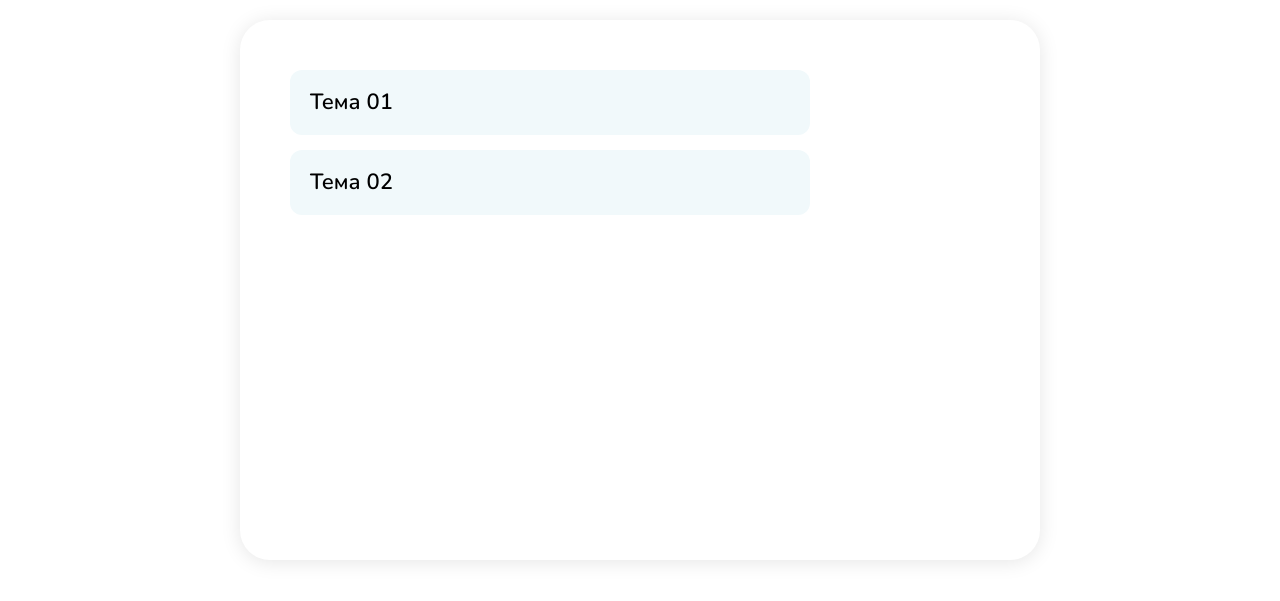
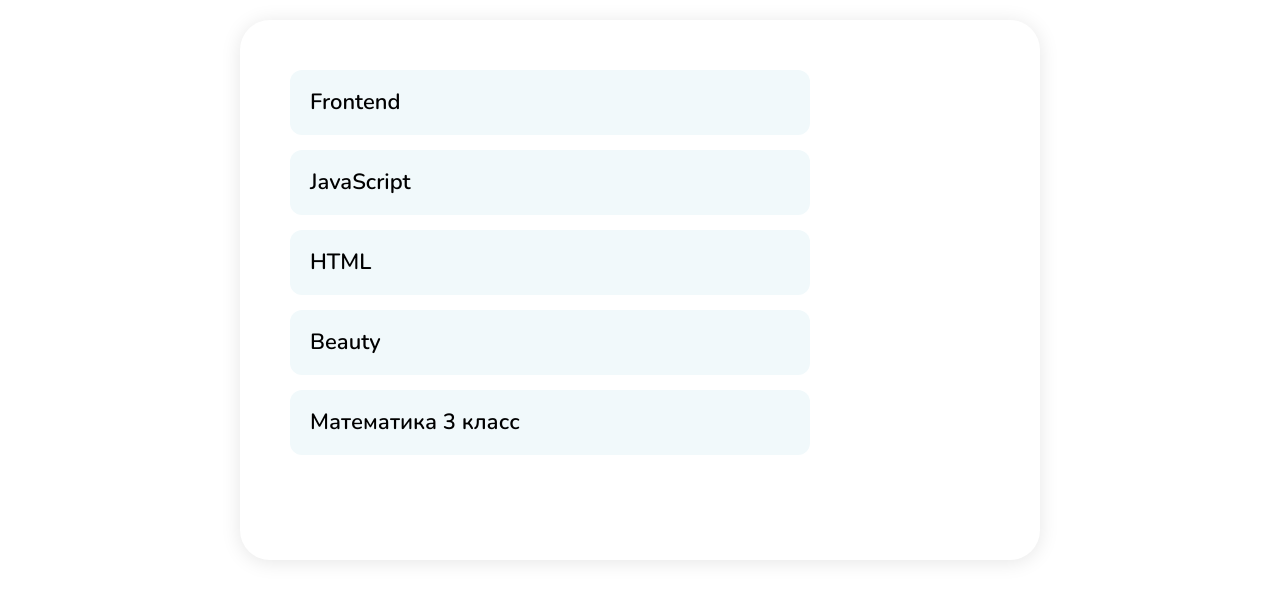
Before and after one commit to SoullessSoldier/meschool-html_quiz, a plain HTML site: page index.html in a window 1280 px wide. Shown: the part 233-834 px from the top of the page. Drawn offline with Linux system fonts and the light colour scheme.

Commit message:
add Day4 final

```diff
--- /dev/null
+++ b/db/quiz_db.json
@@ -0,0 +1,339 @@
+[
+  {
+    "id": "622",
+    "theme": "Frontend",
+    "result": [
+      [30, "есть зададтки, нужно развивать"],
+      [60, "очень хорошо, но есть пробелы"],
+      [90, "отличный результат"]
+    ],
+    "list": [
+      {
+        "type": "radio",
+        "question": "Расшифруйте аббревиатуру HTML",
+        "answers": ["HyperText Markup Language", "HeadingText Markup Language", "HyperText Mode Language", "HeadingText Markup Language"]
+      },
+      {
+        "type": "radio",
+        "question": "Какой тег используется для создания ссылки",
+        "answers": ["<a>", "<link>", "<p>", "<button>"]
+      },
+      {
+        "type": "radio",
+        "question": "Где должен быть тег title?",
+        "answers": ["head", "main", "body", "footer"],
+        "correct": 1
+      },
+      {
+        "type": "radio",
+        "question": "Какая из предложенных ссылок является абсолютной?",
+        "answers": ["http://www.site.com/page.html", "/page.html", "./page.html", "page.html"]
+      },
+      {
+        "type": "radio",
+        "question": "Тег для вывода изображений",
+        "answers": ["img", "image", "picture", "figure"]
+      },
+      {
+        "type": "radio",
+        "question": "Можно ли строчные элементы вкладывать в блочные?",
+        "answers": ["да, можно", "нет, это не семантичная верстка", "можно, только осторожно", "нет, это не валидно"]
+      },
+      {
+        "type": "radio",
+        "question": "Сколько атрибутов id может быть на странице",
+        "answers": ["Один", "Два", "Сколько угодно", "Не одного, нет такого атрибута"]
+      },
+      {
+        "type": "checkbox",
+        "question": "Какие теги используются для списков",
+        "answers": ["dl", "ol", "ul", "rl"],
+        "correct": 3
+      },
+      {
+        "type": "radio",
+        "question": "Как сделать элемент flex-контейнером?",
+        "answers": ["display: flex", "<flex>", "class=\"flex\"", "flex: 1"]
+      },
+      {
+        "type": "checkbox",
+        "question": "Выберите значения свойства justify-content",
+        "answers": ["space-around", "space-between", "space-evenly", "space-revert"],
+        "correct": 3
+      },
+      {
+        "type": "radio",
+        "question": "Какое значение по умолчанию у свойства align-items?",
+        "answers": ["stretch", "initial", "center", "space-around"]
+      },
+      {
+        "type": "radio",
+        "question": "Можно ли использовать технологию Flex и Grid в одном проекте?",
+        "answers": ["да", "нет", "да, но только на разных страницах", "нет это сломает вёрстку"]
+      },
+      {
+        "type": "radio",
+        "question": "Может ли грид-элемент быть грид-контейнером?",
+        "answers": ["да", "нет, вёрстка сломается", "да, только если inline-grid", "нет, так не работает"]
+      },
+      {
+        "type": "checkbox",
+        "question": "Как в JavaScript создать массив?",
+        "answers": ["[]", "new Array()", "Array()", "array()"],
+        "correct": 3
+      },
+      {
+        "type": "radio",
+        "question": "Этот оператор завершает выполнение текущей функции и возвращает её значение.",
+        "answers": ["return", "break", "throw", "catch"]
+
+      },
+      {
+        "type": "radio",
+        "question": "Расшифруйте аббревиатуру DOM",
+        "answers": ["Document Object Model", "Document Objects Mode", "Digital Optical Modulation", "Digital Optical Modul"]
+      },
+      {
+        "type": "checkbox",
+        "question": "Метод, который округляет аргумент",
+        "answers": ["Math.ceil()", "Math.floor()", "Math.round()", "Math.pow()"],
+        "correct": 3
+      },
+      {
+        "type": "radio",
+        "question": "Этот метод разбивает строку на подстроки в виде массив строк",
+        "answers": ["split()", "slice()", "charAt()", "splice()"]
+      },
+      {
+        "type": "radio",
+        "question": "Что вернет выражение parseInt('007')",
+        "answers": ["7", "'007'", "ошибка", "ничего"]
+      },
+      {
+        "type": "checkbox",
+        "question": "Как добавить элемент elem в массив array?",
+        "answers": ["array.push(elem)", "array.shift(elem)", "array[array.length] = elem", "array.pop(elem)"],
+        "correct": 3
+      }
+    ]
+  },
+  {
+    "id": "57135",
+    "theme": "JavaScript",
+    "result": [
+      [20, "есть зададтки, нужно развивать"],
+      [60, "очень хорошо, но есть пробелы"],
+      [90, "отличный результат"]
+    ],
+    "list": [
+      {
+        "type": "checkbox",
+        "question": "Как в JavaScript создать массив?",
+        "answers": ["[]", "new Array()", "Array()", "array()"],
+        "correct": 3
+      },
+      {
+        "type": "radio",
+        "question": "Этот оператор завершает выполнение текущей функции и возвращает её значение.",
+        "answers": ["return", "break", "throw", "catch"]
+
+      },
+      {
+        "type": "radio",
+        "question": "Расшифруйте аббревиатуру DOM",
+        "answers": ["Document Object Model", "Document Objects Mode", "Digital Optical Modulation", "Digital Optical Modul"]
+      },
+      {
+        "type": "checkbox",
+        "question": "Метод, который округляет аргумент",
+        "answers": ["Math.ceil()", "Math.floor()", "Math.round()", "Math.pow()"],
+        "correct": 3
+      },
+      {
+        "type": "radio",
+        "question": "Этот метод разбивает строку на подстроки в виде массив строк",
+        "answers": ["split()", "slice()", "charAt()", "splice()"]
+      },
+      {
+        "type": "radio",
+        "question": "Что вернет выражение parseInt('007')",
+        "answers": ["7", "'007'", "ошибка", "ничего"]
+      },
+      {
+        "type": "checkbox",
+        "question": "Как добавить элемент elem в массив array?",
+        "answers": ["array.push(elem)", "array.shift(elem)", "array[array.length] = elem", "array.pop(elem)"],
+        "correct": 3
+      }
+    ]
+  },
+  {
+    "id": "89345",
+    "theme": "HTML",
+    "result": [
+      [10, "есть зададтки, нужно развивать"],
+      [60, "очень хорошо, но есть пробелы"],
+      [90, "отличный результат"]
+    ],
+    "list": [
+      {
+        "type": "radio",
+        "question": "Расшифруйте аббревиатуру HTML",
+        "answers": ["HyperText Markup Language", "HeadingText Markup Language", "HyperText Mode Language", "HeadingText Markup Language"]
+      },
+      {
+        "type": "radio",
+        "question": "Какой тег используется для создания ссылки",
+        "answers": ["<a>", "<link>", "<p>", "<button>"]
+      },
+      {
+        "type": "radio",
+        "question": "Где должен быть тег title?",
+        "answers": ["head", "main", "body", "footer"],
+        "correct": 1
+      },
+      {
+        "type": "radio",
+        "question": "Какая из предложенных ссылок является абсолютной?",
+        "answers": ["http://www.site.com/page.html", "/page.html", "./page.html", "page.html"]
+      },
+      {
+        "type": "radio",
+        "question": "Тег для вывода изображений",
+        "answers": ["img", "image", "picture", "figure"]
+      },
+      {
+        "type": "radio",
+        "question": "Можно ли строчные элементы вкладывать в блочные?",
+        "answers": ["да, можно", "нет, это не семантичная верстка", "можно, только осторожно", "нет, это не валидно"]
+      },
+      {
+        "type": "radio",
+        "question": "Сколько атрибутов id может быть на странице",
+        "answers": ["Один", "Два", "Сколько угодно", "Не одного, нет такого атрибута"]
+      },
+      {
+        "type": "checkbox",
+        "question": "Какие теги используются для списков",
+        "answers": ["dl", "ol", "ul", "rl"],
+        "correct": 3
+      },
+      {
+        "type": "radio",
+        "question": "Как сделать элемент flex-контейнером?",
+        "answers": ["display: flex", "<flex>", "class=\"flex\"", "flex: 1"]
+      },
+      {
+        "type": "checkbox",
+        "question": "Выберите значения свойства justify-content",
+        "answers": ["space-around", "space-between", "space-evenly", "space-revert"],
+        "correct": 3
+      },
+      {
+        "type": "radio",
+        "question": "Какое значение по умолчанию у свойства align-items?",
+        "answers": ["stretch", "initial", "center", "space-around"]
+      },
+      {
+        "type": "radio",
+        "question": "Можно ли использовать технологию Flex и Grid в одном проекте?",
+        "answers": ["да", "нет", "да, но только на разных страницах", "нет это сломает вёрстку"]
+      },
+      {
+        "type": "radio",
+        "question": "Может ли грид-элемент быть грид-контейнером?",
+        "answers": ["да", "нет, вёрстка сломается", "да, только если inline-grid", "нет, так не работает"]
+      }
+    ]
+  },
+  {
+    "id": "23023",
+    "theme": "Beauty",
+    "result": [
+      [20, "есть зададтки, нужно развивать"],
+      [50, "очень хорошо, вы разбирайтесь в теме бьюти"],
+      [80, "отличный результат"]
+    ],
+    "list": [
+      {
+        "type": "radio",
+        "question": "цветовой круг содержит в себе",
+        "answers": ["3 основных цвета", "4 основных цвета", "2 основных цвета", "5 основных цветов"]
+      },
+      {
+        "type": "radio",
+        "question": "золотое сечение лица - ",
+        "answers": ["идеальные пропорции лица", "может быть только у мужчин", "встречается только у женщин", "может быть только у детей"]
+      },
+      {
+        "type": "radio",
+        "question": "формы лица, сколько их?",
+        "answers": ["7", "4", "6", "5"]
+      },
+      {
+        "type": "radio",
+        "question": "формы глаз сколько их",
+        "answers": ["9", "6", "8", "5"]
+      },
+      {
+        "type": "radio",
+        "question": "комки Биша — это",
+        "answers": ["жировые отложения в области щек", "жировые отложения под глазами", "жировые отложения в области подбородка", "жировые отложения в верхних веках"]
+      },
+      {
+        "type": "radio",
+        "question": "корректор для лица:",
+        "answers": ["наносится точечно на проблемные участки кожи", "наносится на всё лицо", "наносится только под глаза", "наносится на зоны высветления лица"]
+      },
+      {
+        "type": "radio",
+        "question": "скульптор для лица нужен:",
+        "answers": ["для прорисовывания всех естественныех теневых зон на лице", "чтобы скрыть проблемные участки кожи", "для высветления зоны под глазами", "для затемнения зоны подбородка"]
+      }
+    ]
+  },
+  {
+    "id": "73789",
+    "theme": "Математика 3 класс",
+    "result": [
+      [20, "Молодец, ты очень старался, но нужно еще потренироваться"],
+      [60, "Умница, очень хороший результат"],
+      [100, "Вот это да, это лучший результат"]
+    ],
+    "list": [
+      {
+        "type": "checkbox",
+        "question": "Выбери все выражения, значения которых равны 6",
+        "answers": ["24 : 4", "42 : 7", "30 : 5", "48 : 6"],
+        "correct": 3
+      },
+      {
+        "type": "radio",
+        "question": "Цена одной наклейки 4 рубля. Сколько рублей нужно заплатить за 8 таких наклеек?",
+        "answers": ["4 · 8 = 32 (р.)", "4 + 8 = 12 (р.)", "8 : 4 = 2 (р.)", "8 – 4 = 4 (р.)"]
+
+      },
+      {
+        "type": "checkbox",
+        "question": "Выбери все выражения, значения которых равны 0",
+        "answers": ["0 · 43", "0 · 1", "52 : 1", "1 · 30"],
+        "correct": 2
+      },
+      {
+        "type": "radio",
+        "question": "Для украшения 3 одинаковых тортов нужно 24 розочки. Сколько розочек необходимо для украшения 6 таких тортов?",
+        "answers": ["48", "36", "72", "56"]
+      },
+      {
+        "type": "radio",
+        "question": "Летом Юра отдыхал на море. Там он собрал 10 больших ракушек, а маленьких в 2 раза больше. Сколько всего ракушек собрал Юра?",
+        "answers": ["30", "28", "60", "40"]
+      },
+      {
+        "type": "radio",
+        "question": "Найди площадь клумбы прямоугольной формы, если её длина 4 м, а ширина 2 м.",
+        "answers": ["8м²", "8м", "6м²", "6м"]
+      }
+    ]
+  }
+]
--- a/js/script.js
+++ b/js/script.js
@@ -5,108 +5,27 @@ const main = document.querySelector('.main'),
     mainTitle = document.querySelector('.main__title');
 
 const getData = () => {
-    const dataBase = [
-        {
-            "id": "01",
-            "theme": "Тема 01",
-            result: [
-                [40, "Есть задатки, нужно развиваться!"],
-                [80, "Очень хорошо, но есть проблемы"],
-                [100, "Отличный результат"]
-            ],
-            list: [
-                {
-                    type: 'checkbox',
-                    question: 'Вопрос1',
-                    answers: ['Правильный1', 'Правильный2', 'Неправильный1', 'Неправильный2'],
-                    correct: 2,
-                },
-                {
-                    type: 'radio',
-                    question: 'Вопрос2',
-                    answers: ['Правильный', 'Неправильный1', 'Неправильный2', 'Неправильный3'],
-                },
-                {
-                    type: 'checkbox',
-                    question: 'Вопрос3',
-                    answers: ['Правильный1', 'Правильный2', 'Неправильный1', 'Неправильный2'],
-                    correct: 2,
-                },
-                {
-                    type: 'radio',
-                    question: 'Вопрос4',
-                    answers: ['Правильный', 'Неправильный1', 'Неправильный2', 'Неправильный3'],
-                },
-                {
-                    type: 'checkbox',
-                    question: 'Вопрос5',
-                    answers: ['Правильный1', 'Правильный2', 'Правильный3', 'Неправильный1'],
-                    correct: 3,
-                },
-                {
-                    type: 'radio',
-                    question: 'Вопрос6',
-                    answers: ['Правильный', 'Неправильный1', 'Неправильный2', 'Неправильный3'],
-                    correct: 2,
-                },
-                {
-                    type: 'checkbox',
-                    question: 'Вопрос7',
-                    answers: ['Правильный1', 'Неправильный1', 'Неправильный2', 'Неправильный3'],
-                    correct: 1,
-                },
-            ]
-        },
-        {
-            "id": "02",
-            "theme": "Тема 02",
-            result: [
-                [30, "Есть задатки, нужно развиваться!"],
-                [80, "Очень хорошо, но есть проблемы"],
-                [100, "Отличный результат"]
-            ],
-            list: [
-                {
-                    type: 'radio',
-                    question: 'Вопрос1',
-                    answers: ['Правильный', 'Неправильный1', 'Неправильный2', 'Неправильный3'],
-                },
-                {
-                    type: 'checkbox',
-                    question: 'Вопрос2',
-                    answerss: ['Правильный1', 'Правильный2', 'Неправильный1', 'Неправильный2'],
-                    correct: 2,
-                },
-                {
-                    type: 'radio',
-                    question: 'Вопрос3',
-                    answers: ['Правильный', 'Неправильный1', 'Неправильный2', 'Неправильный3'],
-                },
-                {
-                    type: 'checkbox',
-                    question: 'Вопрос4',
-                    answers: ['Правильный1', 'Правильный2', 'Правильный3', 'Неправильный1'],
-                    correct: 3,
-                },
-                {
-                    type: 'radio',
-                    question: 'Вопрос5',
-                    answers: ['Правильный', 'Неправильный1', 'Неправильный2', 'Неправильный3'],
-                    correct: 2,
-                },
-                {
-                    type: 'checkbox',
-                    question: 'Вопрос6',
-                    answers: ['Правильный1', 'Неправильный1', 'Неправильный2', 'Неправильный3'],
-                    correct: 1,
-                },
-            ]
-        },
-    ];
-    return dataBase;
+
+    return fetch('db/quiz_db.json').then(response => response.json());
 };
 
-const hideElem = (elem) => {
+const showElem = (elem) => {
+    let opacity = 0;
+    elem.style.opacity = opacity;
+    elem.style.display = '';
+
+    const animation = () => {
+        opacity += 0.05;
+        elem.style.opacity = opacity;
+        if(opacity < 1) {
+            requestAnimationFrame(animation);
+        }
+    };
+
+    requestAnimationFrame(animation);
+};
+
+const hideElem = (elem, callback) => {
     let opacity = getComputedStyle(elem).getPropertyValue('opacity');
     const animation  = () => {
         opacity -= 0.05;
@@ -115,6 +34,7 @@ const hideElem = (elem) => {
             requestAnimationFrame(animation);
         } else {
             elem.style.display = 'none';
+            if (callback) callback();
         }
     };
     requestAnimationFrame(animation);
@@ -134,37 +54,136 @@ const renderTheme = (themes) => {
         button.classList.add('selection__theme');
         button.dataset.id = themes[i].id;
         button.textContent = themes[i].theme;
+        li.append(button);
 
-        li.append(button);
+        const result = loadResult(themes[i].id);
+        if(result){
+            const p = document.createElement('p');
+            p.classList.add('selection__result');
+            p.innerHTML = `
+                <span class="selection__result-ratio">${result}/${themes[i].list.length}</span>
+                <span class="selection__result-text">Последний результат</span>
+            `;
+            li.append(p);
+        }
+
+
+
         list.append(li);
         buttons.push(button);
     }
     return buttons;
 };
 
+const shuffle = (array) => {
+    /* Тасование Фишера-Йетса */
+    const newArray = [...array];
+    for (let i = newArray.length - 1; i > 0; i -= 1){
+        let j = Math.floor(Math.random() * (i + 1));
+        [newArray[i], newArray[j]] = [newArray[j], newArray[i]];
+    }
+    return newArray;
+};
+
+const saveResult = (result, id) => {
+    localStorage.setItem(id, result);
+};
+
+const loadResult = id => localStorage.getItem(id);
+
+
+
+const createKeyAnswers = (data) => {
+    const keys = [];
+
+    for (let i = 0; i < data.answers.length; i++){
+        if (data.type === 'radio'){
+            keys.push([data.answers[i], !i])
+        } else {
+            keys.push([data.answers[i], i < data.correct]);
+        }
+    }
+
+    return shuffle(keys);
+}
+
 const createAnswer = (data) => {
     const type = data.type;
+    const answers = createKeyAnswers(data);
 
-    return data.answers.map(item => {
+    const labels = answers.map((item, index) => {
         const label = document.createElement('label');
         label.classList.add('answer');
         const input = document.createElement('input');
         input.type = type;
         input.name = 'answer';
+        input.value = index;
         input.classList.add(`answer__${type}`);
-        const text = document.createTextNode(item);
+        const text = document.createTextNode(item[0]);
         label.append(input, text);
         return label;
     });
-}
+
+    const keys = answers.map(answer => answer[1])
+
+    return {
+        labels,
+        keys
+    }
+};
+
+const showResult = (result, quiz) => {
+
+    const block = document.createElement('div');
+    block.classList.add('main__box', 'main__box_result', 'result');
+
+    const percentage = result / quiz.list.length * 100;
+    let ratio = 0;
+
+    for (let i = 0; i < quiz.result.length; i++) {
+
+        if (percentage >= quiz.result[i][0]) {
+            ratio = i;
+        }
+    }
+
+    block.innerHTML = `
+        <h2 class="main__subtitle main__subtitle_result">Ваш результат</h2>
+        <div class="result__box">
+            <p class="result__ratio result__ratio_${ratio + 1}">${result}/${quiz.list.length}</p>
+            <p class="result__text">${quiz.result[ratio][1]}</p>
+        </div>
+
+    `;
+    const button = document.createElement('button');
+    button.classList.add('main__btn', 'result__return');
+    button.textContent = 'К списку квизов';
+    block.append(button);
+
+
+    main.append(block);
+    showElem(block);
+
+    button.addEventListener('click', () => {
+        hideElem(block, initQuiz);
+    });
+
+};
+
 
 const renderQuiz = quiz => {
-    hideElem(mainTitle);
-    hideElem(selection);
+
     const questionBox = document.createElement('div');
     questionBox.classList.add('main__box', 'main__box_question');
-    main.append(questionBox);
 
+    hideElem(mainTitle);
+    hideElem(selection, () => {
+        showElem(questionBox);
+        main.append(questionBox);
+    });
+
+
+    let result = 0;
     let questionCount = 0;
     const showQuestion = () => {
         const data = quiz.list[questionCount];
@@ -179,25 +198,54 @@ const renderQuiz = quiz => {
         legend.classList.add('main__subtitle');
         legend.textContent = data.question;
 
-        const answers = createAnswer(data);
+        const answersData = createAnswer(data);
 
         const button = document.createElement('button');
         button.classList.add('main__btn', 'question__next');
         button.type = 'submit';
         button.textContent = 'Подтвердить';
 
-        fieldset.append(legend, ...answers);
+        fieldset.append(legend, ...answersData.labels);
         form.append(fieldset, button);
 
         questionBox.append(form);
+
+        showElem(form);
+
         form.addEventListener('submit', e => {
             e.preventDefault();
             let flag = false;
             const answer = [...form.answer].map((input) => {
                 if (input.checked) flag = true;
-                return input.checked ? input.checked : 'false';
+                return input.checked ? input.value : false;
             });
+            if(flag){
 
+                const r = answer.every((result, i) => {
+                    return !!result === answersData.keys[i];
+                });
+
+                if (r) {
+                    result += 1;
+                }
+
+                if(questionCount < quiz.list.length){
+                    showQuestion();
+                }  else {
+
+                    saveResult(result, quiz.id);
+                    hideElem(questionBox, () => {
+                        showResult(result, quiz);
+                    });
+
+
+                }
+            } else {
+                form.classList.add('main__form_question_error');
+                setTimeout(()=>{
+                    form.classList.remove('main__form_question_error');
+                }, 1000);
+            }
 
         });
     };
@@ -213,8 +261,12 @@ const addClick = (buttons, data) => {
     });
 }
 
-const initQuiz = () => {
-    const data = getData();
+const initQuiz = async () => {
+
+    showElem(mainTitle);
+    showElem(selection);
+
+    const data = await getData();
 
     const buttons = renderTheme(data);
     addClick(buttons, data);
@@ -222,5 +274,3 @@ const initQuiz = () => {
 
 
 initQuiz();
-
-// 47.04
```
Also changed, not shown: css/style.css (+16 -3 lines), index.html (+3 -85 lines), 2 other files.
